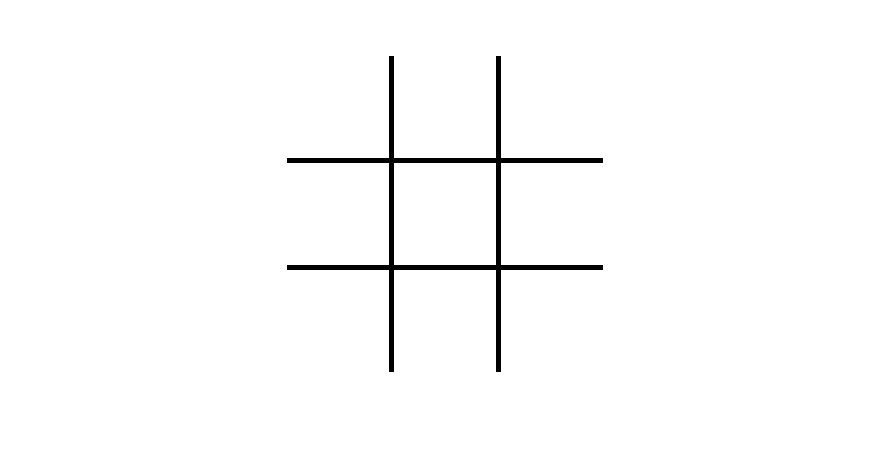
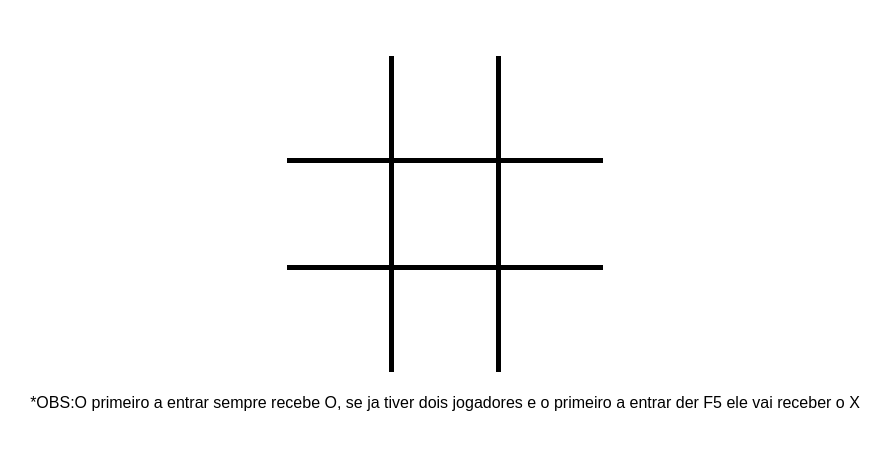
Before and after one commit to Fco-Correia/TicTacToe, a website: page public/index.html in a window 1280 px wide. Shown: the whole page, without its empty margins (195-1086 px from the left). Drawn offline with Linux system fonts and the light colour scheme; no server answers.

Commit message:
Update index.html

```diff
--- a/public/index.html
+++ b/public/index.html
@@ -30,6 +30,7 @@
             <td class="cell"></td>
         </tr>
     </table>
+    <p>*OBS:O primeiro a entrar sempre recebe O, se ja tiver dois jogadores e o primeiro a entrar der F5 ele vai receber o X</p>
     <script src="script.js"></script>
 
 </body>
```
